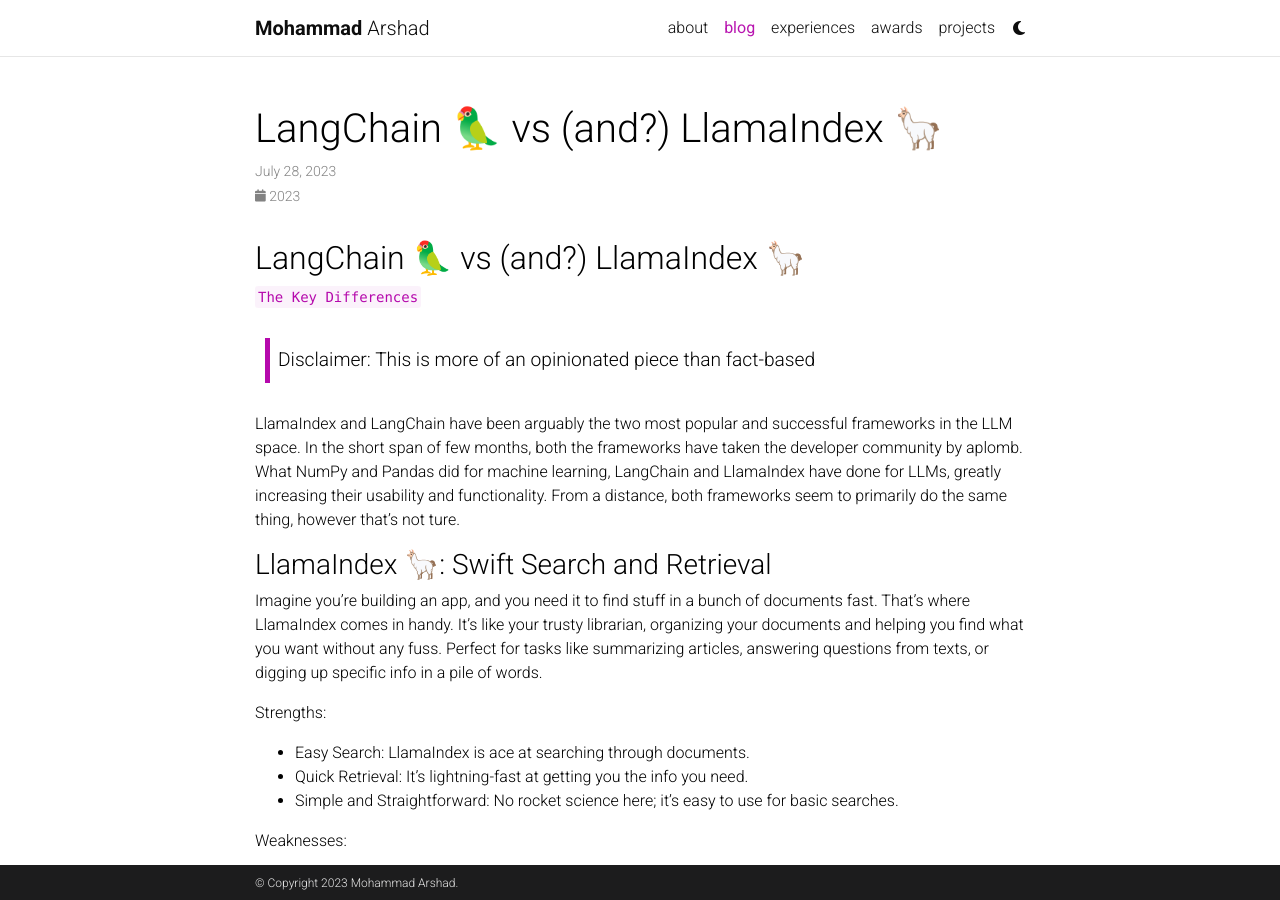
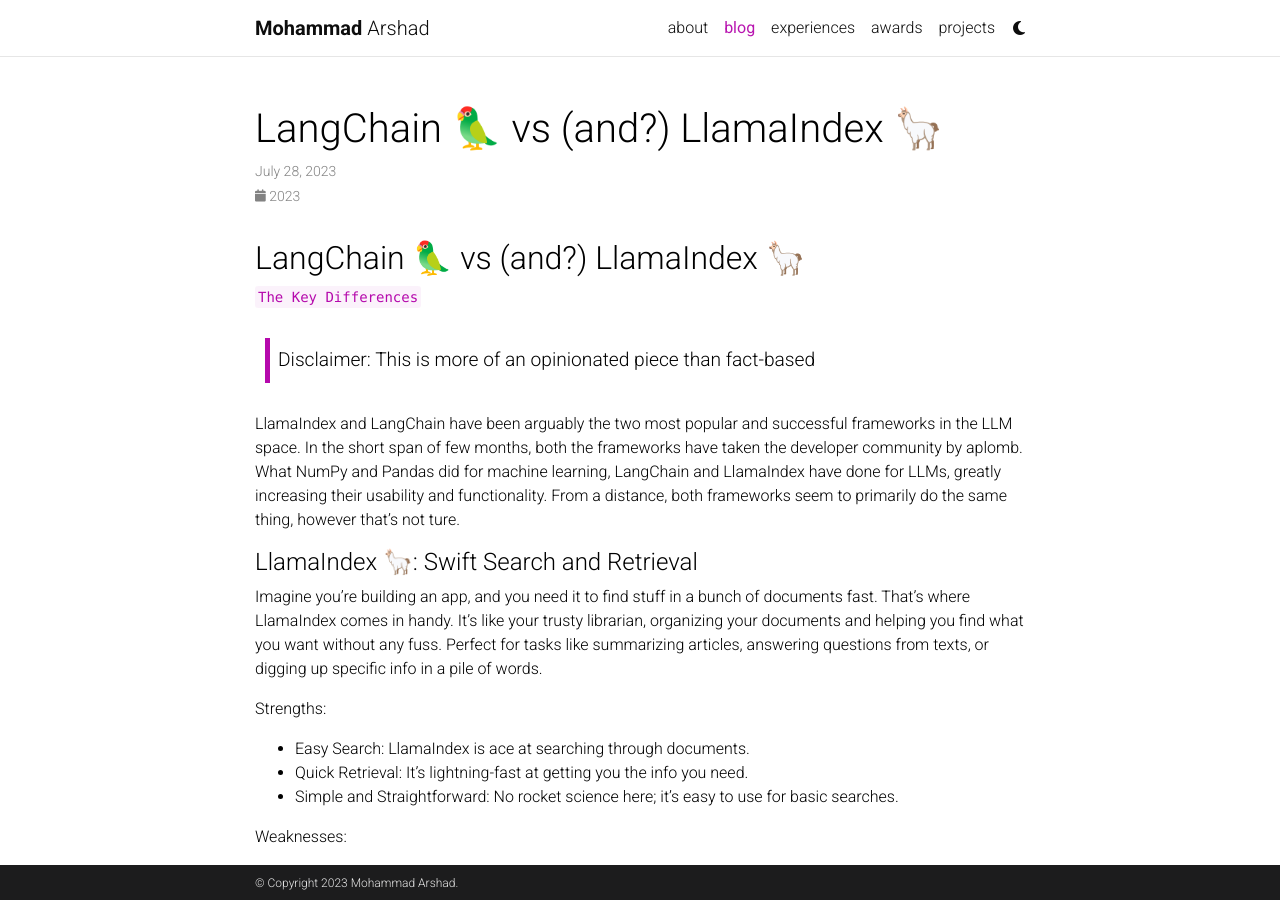
Before and after one commit to mdarshad1000/mdarshad1000.github.io, a Jekyll site: the page built from _posts/2023-02-28-llamindexvlangchain.md, in a window 1280 px wide and 900 px high. Built offline with Jekyll 4.4.1, drawn with Linux system fonts in a browser that asks for light colours; comment, search, counter and statistics services are not loaded; a style sheet for code colours, icons or effects is not loaded.

Commit message:
Update formatting

```diff
--- a/_posts/2023-02-28-llamindexvlangchain.md
+++ b/_posts/2023-02-28-llamindexvlangchain.md
@@ -15,7 +15,7 @@
 LlamaIndex and LangChain have been arguably the two most popular and successful frameworks in the LLM space. In the short span of few months, both the frameworks have taken the developer community by aplomb. What NumPy and Pandas did for machine learning, LangChain and LlamaIndex have done for LLMs, greatly increasing their usability and functionality. From a distance, both frameworks seem to primarily do the same thing, however that's not ture.
 
 
-### LlamaIndex 🦙: Swift Search and Retrieval
+#### LlamaIndex 🦙: Swift Search and Retrieval
 
 Imagine you're building an app, and you need it to find stuff in a bunch of documents fast. That's where LlamaIndex comes in handy. It's like your trusty librarian, organizing your documents and helping you find what you want without any fuss. Perfect for tasks like summarizing articles, answering questions from texts, or digging up specific info in a pile of words.
 
```
